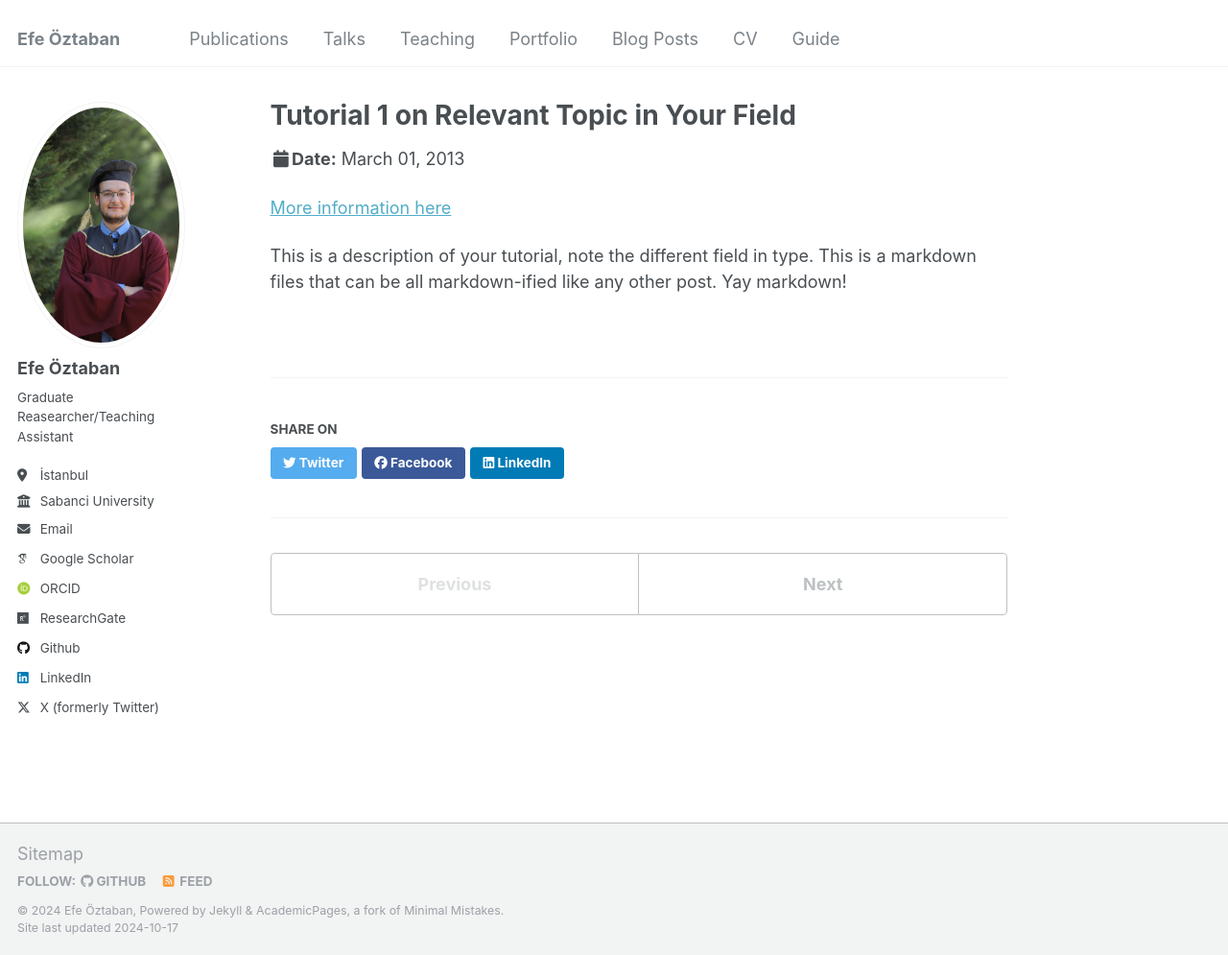
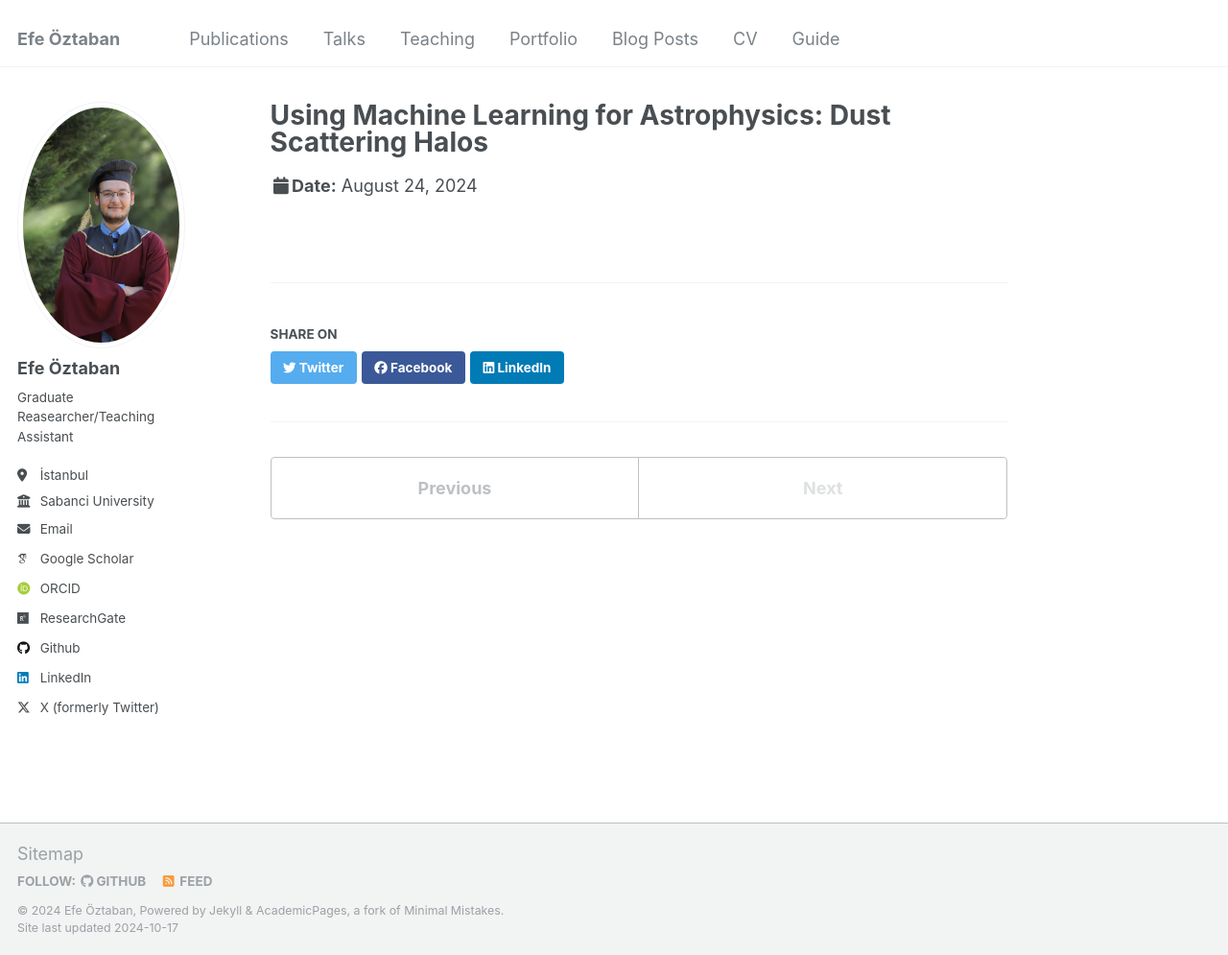
Before and after one commit to efeoztaban/efeoztaban.github.io, a Jekyll site: the page built from _talks/2013-03-01-tutorial-1.md, in a window 1280 px wide and 995 px high. Shown: the whole window at 96% size. Built offline with Jekyll 4.4.1, drawn with Linux system fonts in a browser that asks for light colours; some web fonts are replaced.

Commit message:
Update 2013-03-01-tutorial-1.md

```diff
--- a/_talks/2013-03-01-tutorial-1.md
+++ b/_talks/2013-03-01-tutorial-1.md
@@ -1,13 +1,9 @@
 ---
-title: "Tutorial 1 on Relevant Topic in Your Field"
+title: "Using Machine Learning for Astrophysics: Dust Scattering Halos"
 collection: talks
-type: "Tutorial"
-permalink: /talks/2013-03-01-tutorial-1
-venue: "UC-Berkeley Institute for Testing Science"
-date: 2013-03-01
-location: "Berkeley CA, USA"
+type: "Poster Presentation"
+permalink: "https://bilimler.org/etkinlik/bk243403/"
+venue: "Advanced Techniques in Machine Learning Workshop"
+date: 2024-08-24
+location: "Foça/İzmir, Turkey"
 ---
-
-[More information here](http://exampleurl.com)
-
-This is a description of your tutorial, note the different field in type. This is a markdown files that can be all markdown-ified like any other post. Yay markdown!
```
